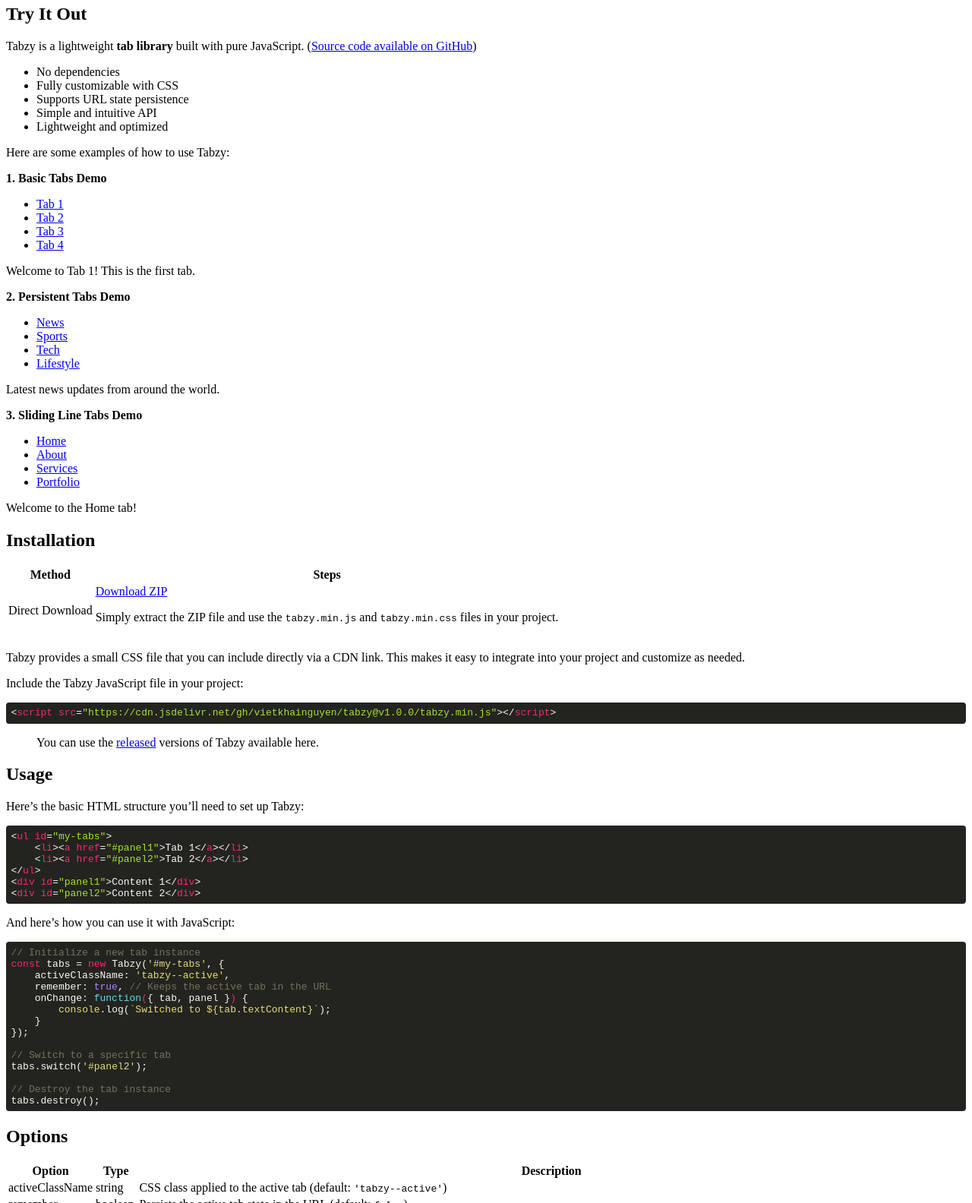
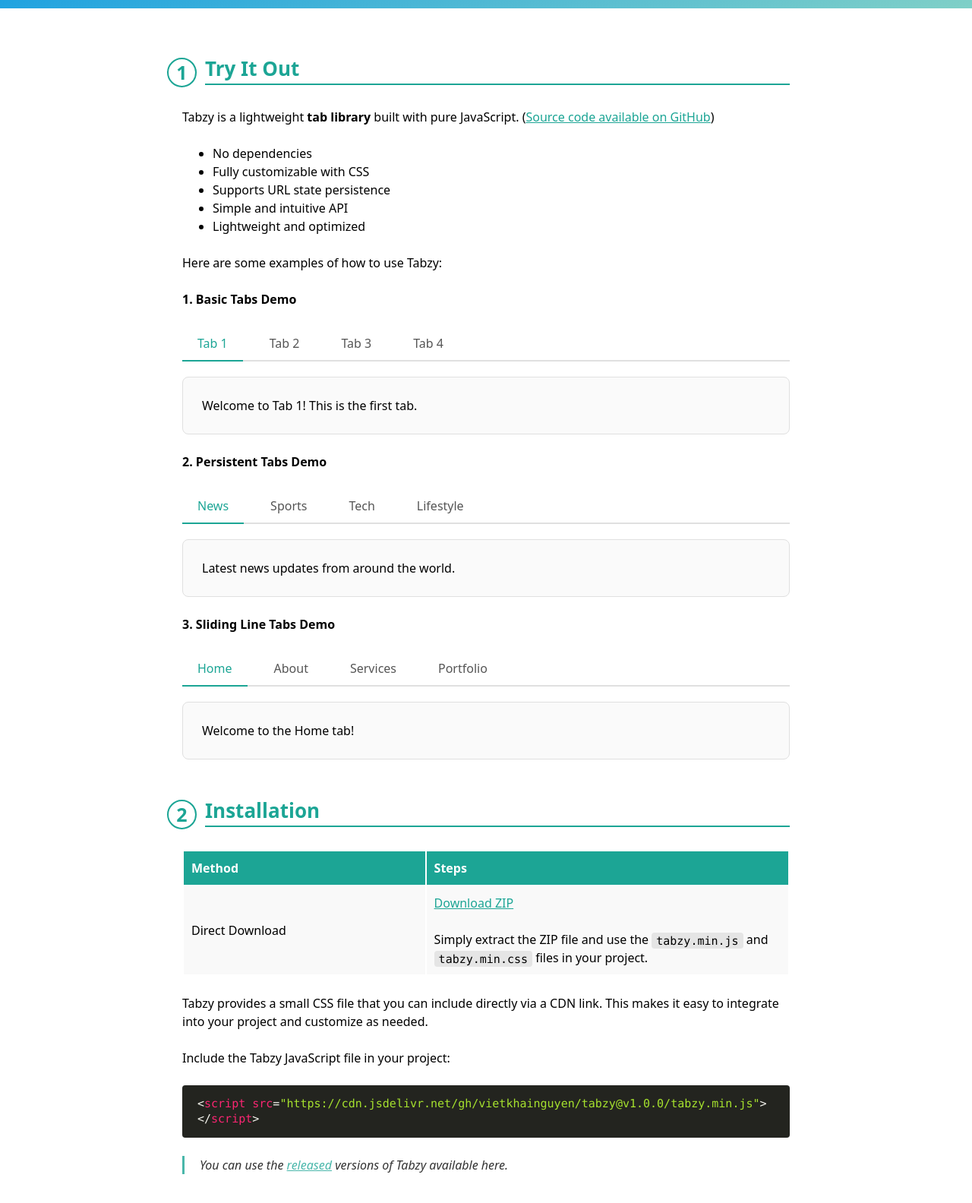
Before and after one commit to vietkhainguyen/tabzy, a website: page index.html in a window 1280 px wide. Shown: the part 161-1745 px from the top of the page at 76% size. Drawn offline with Linux system fonts and the light colour scheme.

Commit message:
Final Version

```diff
--- a/assets/styles.css
+++ b/assets/styles.css
@@ -1,154 +1,475 @@
-/*
-
-Monokai Sublime style. Derived from Monokai by noformnocontent http://nn.mit-license.org/
-
-*/
-
-.hljs {
-  display: block;
-  overflow-x: auto;
-  padding: 0.5em;
-  border-radius: 4px;
-  background: #23241f;
-  -webkit-text-size-adjust: none;
+/* Reset
+-------------------------------------------------------------- */
+* {
+  box-sizing: border-box;
 }
 
-.hljs,
-.hljs-tag,
-.css .hljs-rule,
-.css .hljs-value,
-.aspectj .hljs-function,
-.css .hljs-function .hljs-preprocessor,
-.hljs-pragma {
-  color: #f8f8f2;
+html,
+body {
+  scroll-behavior: smooth;
 }
 
-.hljs-strongemphasis,
-.hljs-strong,
-.hljs-emphasis {
-  color: #a8a8a2;
+html {
+  font-size: 62.5%;
 }
 
-.hljs-bullet,
-.hljs-blockquote,
-.hljs-horizontal_rule,
-.hljs-number,
-.hljs-regexp,
-.alias .hljs-keyword,
-.hljs-literal,
-.hljs-hexcolor {
-  color: #ae81ff;
+body {
+  font-size: 1.6em;
+  line-height: 1.5;
 }
 
-.hljs-tag .hljs-value,
-.hljs-code,
-.hljs-title,
-.css .hljs-class,
-.hljs-class .hljs-title:last-child {
-  color: #a6e22e;
+p,
+ul,
+ol,
+dl,
+blockquote,
+pre,
+td,
+th,
+textarea {
+  margin: 1.5em 0;
+  font-size: 1em;
+  line-height: 1.5;
 }
 
-.hljs-link_url {
-  font-size: 80%;
+h1,
+.h1-like {
+  margin: 1.4118em 0 0.7059em 0;
+  font-size: 2.125em;
+  line-height: 1.4118;
 }
 
-.hljs-strong,
-.hljs-strongemphasis {
-  font-weight: bold;
+h2,
+.h2-like {
+  margin: 1.8462em 0 0.9231em 0;
+  font-size: 1.625em;
+  line-height: 1.8462;
 }
 
-.hljs-emphasis,
-.hljs-strongemphasis,
-.hljs-class .hljs-title:last-child,
-.hljs-typename {
+h3,
+.h3-like {
+  margin: 2em 0 1em 0;
+  font-size: 1.5em;
+  line-height: 1;
+}
+
+h4,
+.h4-like {
+  margin: 2.1818em 0 1.0909em 0;
+  font-size: 1.375em;
+  line-height: 1.0909;
+}
+
+h5,
+.h5-like {
+  margin: 2.4em 0 1.2em 0;
+  font-size: 1.25em;
+  line-height: 1.2;
+}
+
+h6,
+.h6-like {
+  margin: 2.6666em 0 1.3333em 0;
+  font-size: 1.125em;
+  line-height: 1.3333;
+}
+
+.smaller {
+  margin: 2.4em 0 2.4em 0;
+  font-size: 0.625em;
+  line-height: 2.4;
+}
+
+.small {
+  margin: 2em 0 2em 0;
+  font-size: 0.75em;
+  line-height: 2;
+}
+
+.big {
+  margin: 1.3333em 0 1.3333em 0;
+  font-size: 1.125em;
+  line-height: 1.3333;
+}
+
+.bigger {
+  margin: 1.2em 0 1.2em 0;
+  font-size: 1.25em;
+  line-height: 1.2;
+}
+
+.biggest {
+  margin: 1.0909em 0 1.0909em 0;
+  font-size: 1.375em;
+  line-height: 1.0909;
+}
+
+h1:first-child,
+h2:first-child,
+h3:first-child,
+h4:first-child,
+h5:first-child,
+h6:first-child {
+  margin-top: 0;
+}
+
+p:last-child,
+ul:last-child,
+ol:last-child,
+dl:last-child,
+blockquote:last-child,
+pre:last-child,
+table:last-child {
+  margin-bottom: 0;
+}
+
+li p,
+li ul {
+  margin-top: 0;
+  margin-bottom: 0;
+}
+
+textarea,
+table,
+td,
+th,
+code,
+pre,
+samp,
+div,
+p {
+  word-wrap: break-word;
+  -webkit-hyphens: auto;
+  -moz-hyphens: auto;
+  hyphens: auto;
+
+  -ms-hyphens: auto;
+  -o-hyphens: auto;
+}
+
+code,
+pre,
+samp {
+  white-space: pre-wrap;
+  font-family: consolas, "DejaVu Sans Mono", courier, monospace;
+}
+
+code {
+  line-height: 1;
+  font-size: 15px;
+}
+
+table {
+  margin-bottom: 1.5em;
+}
+
+/* Styles
+  -------------------------------------------------------------- */
+:root {
+  --primary: #1ca595;
+}
+
+html,
+body {
+  margin: 0;
+  padding: 0;
+}
+
+body {
+  background-color: #fff;
+  font-family: system-ui, -apple-system, BlinkMacSystemFont, "Segoe UI", Roboto,
+    Oxygen, Ubuntu, Cantarell, "Open Sans", "Helvetica Neue", sans-serif;
+}
+
+a,
+a:hover,
+a:visited {
+  color: var(--primary);
+  text-decoration: underline;
+}
+
+h2,
+h3 {
+  border-bottom: 1px dotted #dfece6;
+}
+
+h2[id] {
+  scroll-margin-top: 30px;
+}
+
+code:not(.hljs) {
+  background-color: #e5e5e5;
+  padding: 0.1em 0.4em;
+  border-radius: 4px;
+}
+
+blockquote {
+  padding-left: 20px;
+  border-left: 3px solid var(--primary);
+  opacity: 0.8;
   font-style: italic;
 }
 
-.hljs-keyword,
-.ruby .hljs-class .hljs-keyword:first-child,
-.ruby .hljs-function .hljs-keyword,
-.hljs-function,
-.hljs-change,
-.hljs-winutils,
-.hljs-flow,
-.nginx .hljs-title,
-.tex .hljs-special,
-.hljs-header,
-.hljs-attribute,
-.hljs-symbol,
-.hljs-symbol .hljs-string,
-.hljs-tag .hljs-title,
-.hljs-value,
-.alias .hljs-keyword:first-child,
-.css .hljs-tag,
-.css .unit,
-.css .hljs-important {
-  color: #f92672;
+.modal-btn {
+  padding: 8px 20px;
+  color: #fff;
+  background: #34495e;
+  border: none;
+  cursor: pointer;
 }
 
-.hljs-function .hljs-keyword,
-.hljs-class .hljs-keyword:first-child,
-.hljs-aspect .hljs-keyword:first-child,
-.hljs-constant,
-.hljs-typename,
-.hljs-name,
-.css .hljs-attribute {
-  color: #66d9ef;
+.modal-btn.primary {
+  background: #3498db;
 }
 
-.hljs-variable,
-.hljs-params,
-.hljs-class .hljs-title,
-.hljs-aspect .hljs-title {
-  color: #f8f8f2;
+.modal-btn.danger {
+  background: #e74c3c;
 }
 
-.hljs-string,
-.css .hljs-id,
-.hljs-subst,
-.hljs-type,
-.ruby .hljs-class .hljs-parent,
-.hljs-built_in,
-.django .hljs-template_tag,
-.django .hljs-variable,
-.smalltalk .hljs-class,
-.django .hljs-filter .hljs-argument,
-.smalltalk .hljs-localvars,
-.smalltalk .hljs-array,
-.hljs-attr_selector,
-.hljs-pseudo,
-.hljs-addition,
-.hljs-stream,
-.hljs-envvar,
-.apache .hljs-tag,
-.apache .hljs-cbracket,
-.tex .hljs-command,
-.hljs-prompt,
-.hljs-link_label,
-.hljs-link_url {
-  color: #e6db74;
+.modal-btn.pull-left {
+  margin-right: auto;
 }
 
-.hljs-comment,
-.hljs-annotation,
-.hljs-decorator,
-.hljs-pi,
-.hljs-doctype,
-.hljs-deletion,
-.hljs-shebang,
-.apache .hljs-sqbracket,
-.tex .hljs-formula {
-  color: #75715e;
+.important {
+  text-decoration: underline;
 }
 
-.coffeescript .javascript,
-.javascript .xml,
-.tex .hljs-formula,
-.xml .javascript,
-.xml .vbscript,
-.xml .css,
-.xml .hljs-cdata,
-.xml .php,
-.php .xml {
-  opacity: 0.5;
+.container {
+  margin-right: auto;
+  margin-left: auto;
+  max-width: 80rem;
 }
+
+.header {
+  position: relative;
+  margin-bottom: 60px;
+  padding: 30px 0 60px 0;
+  height: 172px;
+  color: #fff;
+  text-align: center;
+  background-color: #0093e9;
+  background-image: linear-gradient(160deg, #0093e9 0%, #80d0c7 100%);
+}
+
+.header__title {
+  margin-bottom: 10px;
+  font-size: 4rem;
+}
+
+.header__tagline {
+  margin-bottom: 30px;
+  font-size: 1.8rem;
+}
+
+.content {
+  padding-bottom: 30px;
+}
+
+.header__github {
+  position: absolute;
+  top: 0;
+  right: 10%;
+  bottom: 0;
+  width: 60px;
+  height: 60px;
+  transform: rotate(0) translateZ(0);
+  transform-origin: center;
+}
+
+.title {
+  position: relative;
+  margin-bottom: 30px;
+  margin-left: 30px;
+  border-bottom: 2px solid var(--primary);
+  color: var(--primary);
+  line-height: 1.5;
+}
+
+.title::before {
+  position: absolute;
+  top: 5px;
+  left: 0;
+  left: -50px;
+  width: 35px;
+  height: 35px;
+  border: 2px solid var(--primary);
+  border-radius: 50%;
+  content: attr(data-bullet);
+  text-align: center;
+  font-size: 25px;
+  line-height: 35px;
+}
+
+h3 {
+  color: var(--primary);
+}
+
+.btn {
+  display: inline-block;
+  padding: 0.5em 1.5em;
+  outline: 0;
+  border: 0;
+  border: 2px solid var(--primary);
+  border-radius: 4px;
+  background: none;
+  box-shadow: none;
+  color: var(--primary);
+  text-align: center;
+  text-decoration: none;
+  font-weight: 600;
+  font-size: 1em;
+  line-height: 1.65em;
+  cursor: pointer;
+}
+
+.btn-demo {
+  margin-right: 1rem;
+  margin-bottom: 1rem;
+}
+
+.hljs {
+  padding: 15px 20px;
+  line-height: 1.3;
+}
+
+.popzy-demo {
+  display: none;
+}
+
+.mr1 {
+  margin-right: 10px;
+}
+
+.list-blh {
+  line-height: 1.8;
+}
+
+img {
+  max-width: 100%;
+  height: auto;
+}
+
+.methods {
+  display: table;
+}
+
+.methods {
+  width: 100%;
+  table-layout: fixed;
+}
+
+.methods tr:nth-child(odd) {
+  background-color: #f9f9f9;
+}
+
+.methods td {
+  padding: 10px;
+}
+
+.methods th {
+  padding: 10px;
+  background-color: var(--primary);
+  color: #fff;
+  text-align: left;
+}
+
+.footer {
+  margin-top: 50px;
+  text-align: center;
+  font-size: 14px;
+}
+
+.footer p {
+  margin: 4px;
+  color: #666;
+}
+
+.w20 {
+  width: 20%;
+}
+
+.w60 {
+  width: 60%;
+}
+
+/* Responsive
+  -------------------------------------------------------------- */
+@media (max-width: 540px) {
+  .container {
+    width: 90%;
+  }
+
+  .btn {
+    display: block;
+    margin-bottom: 20px;
+    width: 100%;
+  }
+
+  .title {
+    margin-left: 0;
+  }
+
+  .title:before {
+    display: none;
+  }
+}
+
+/* Tabzy Styles */
+.tabzy-wrapper {
+  position: relative;
+}
+
+.tabzy-tabs {
+  list-style: none;
+  padding: 0;
+  display: flex;
+  gap: 15px;
+  margin-bottom: 20px;
+  border-bottom: 2px solid #e0e0e0;
+}
+
+.tabzy-tabs li {
+  position: relative;
+}
+
+.tabzy-tabs a {
+  text-decoration: none;
+  color: #555;
+  padding: 10px 20px;
+  display: block;
+  transition: color 0.3s ease;
+}
+
+.tabzy-tabs a:hover {
+  color: var(--primary);
+}
+
+.tabzy-tabs .tabzy--active a {
+  color: var(--primary);
+}
+
+.tabzy-tabs:not(.sliding) .tabzy--active::after {
+  content: "";
+  position: absolute;
+  bottom: -2px;
+  left: 0;
+  width: 100%;
+  height: 2px;
+  background: var(--primary);
+}
+
+.active-line {
+  position: absolute;
+  left: 0;
+  bottom: 0;
+  height: 2px;
+  background: var(--primary);
+  transition: transform 0.3s ease, width 0.3s ease;
+}
+
+.tabzy-panel {
+  padding: 25px;
+  border: 1px solid #e0e0e0;
+  border-radius: 8px;
+  background: #fafafa;
+}
```
